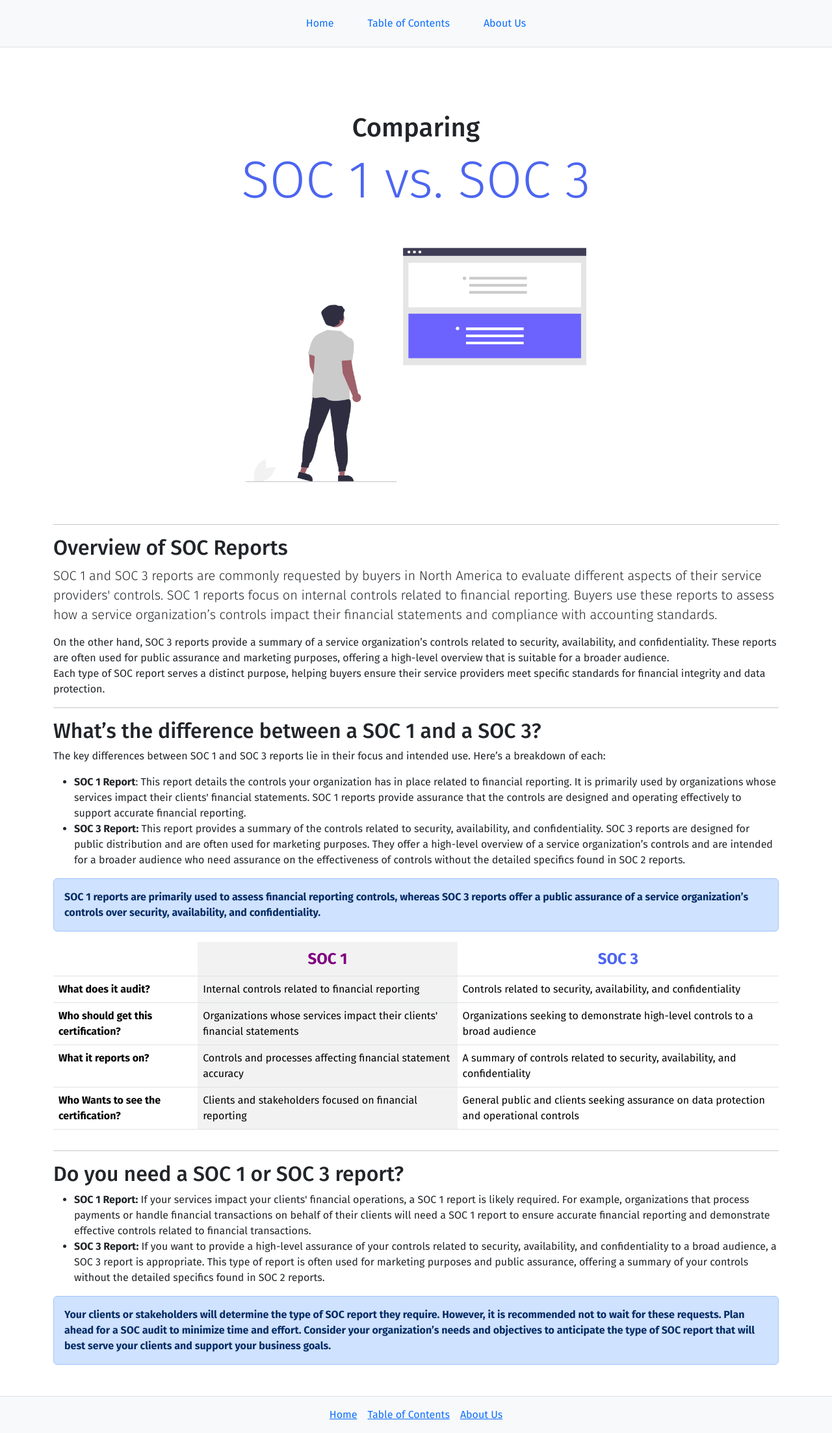
After one commit to jonnych6/CertificationWeb-2, a Flask app: page /comp_soc1_soc3 in a window 1280 px wide. The commit adds this page. Shown: the whole page at 65% size. Run offline with Flask 3, Linux system fonts and the light colour scheme.

Commit message:
add comp_soc1_soc3.html

```diff
--- a/app.py
+++ b/app.py
@@ -87,5 +87,9 @@ def soc3_checklist():
 def comp_soc1_soc2():
     return render_template('/SOCx/comp_soc1_soc2.html')
 
+@app.route('/comp_soc1_soc3')
+def comp_soc1_soc3():
+    return render_template('/SOCx/comp_soc1_soc3.html')
+
 if __name__ == '__main__':
     app.run(debug=True)
--- /dev/null
+++ b/templates/SOCx/comp_soc1_soc3.html
@@ -0,0 +1,150 @@
+{% extends "layout.html" %} {% block title %}Resources{% endblock %} {% block
+content %}
+
+<div class="container text-center" style="margin-top: 100px">
+  <h1>Comparing</h1>
+  <h1 class="display-1" style="color: #4c65f0">SOC 1 vs. SOC 3</h1>
+  <img
+    src="static\images\SOCx\comp_soc1_soc3.png"
+    style="width: 60%; height: auto"
+  />
+  <hr />
+</div>
+
+<div class="container">
+  <div class="col">
+    <h2>Overview of SOC Reports</h2>
+    <p class="lead">
+      SOC 1 and SOC 3 reports are commonly requested by buyers in North America
+      to evaluate different aspects of their service providers' controls. SOC 1
+      reports focus on internal controls related to financial reporting. Buyers
+      use these reports to assess how a service organization’s controls impact
+      their financial statements and compliance with accounting standards.
+    </p>
+    On the other hand, SOC 3 reports provide a summary of a service
+    organization’s controls related to security, availability, and
+    confidentiality. These reports are often used for public assurance and
+    marketing purposes, offering a high-level overview that is suitable for a
+    broader audience. <br />Each type of SOC report serves a distinct purpose,
+    helping buyers ensure their service providers meet specific standards for
+    financial integrity and data protection.
+    <hr />
+    <h2>What’s the difference between a SOC 1 and a SOC 3?</h2>
+    <p>
+      The key differences between SOC 1 and SOC 3 reports lie in their focus and
+      intended use. Here’s a breakdown of each:
+    </p>
+    <ul>
+      <li>
+        <strong>SOC 1 Report</strong>: This report details the controls your
+        organization has in place related to financial reporting. It is
+        primarily used by organizations whose services impact their clients'
+        financial statements. SOC 1 reports provide assurance that the controls
+        are designed and operating effectively to support accurate financial
+        reporting.
+      </li>
+      <li>
+        <strong>SOC 3 Report:</strong> This report provides a summary of the
+        controls related to security, availability, and confidentiality. SOC 3
+        reports are designed for public distribution and are often used for
+        marketing purposes. They offer a high-level overview of a service
+        organization’s controls and are intended for a broader audience who need
+        assurance on the effectiveness of controls without the detailed
+        specifics found in SOC 2 reports.
+      </li>
+    </ul>
+    <div class="alert alert-primary" role="alert">
+      <strong
+        >SOC 1 reports are primarily used to assess financial reporting
+        controls, whereas SOC 3 reports offer a public assurance of a service
+        organization’s controls over security, availability, and
+        confidentiality.</strong
+      >
+    </div>
+    <div class="d-flex justify-content-center">
+      <table class="table table-striped-columns table-hover">
+        <thead>
+          <tr>
+            <th scope="col"></th>
+            <th scope="col" class="comp_style_header" style="color: purple">
+              SOC 1
+            </th>
+            <th scope="col" class="comp_style_header" style="color: #4c65f0">
+              SOC 3
+            </th>
+          </tr>
+        </thead>
+        <tbody>
+          <tr>
+            <th scope="row">What does it audit?</th>
+            <td>Internal controls related to financial reporting</td>
+            <td>
+              Controls related to security, availability, and confidentiality
+            </td>
+          </tr>
+          <tr>
+            <th scope="row">Who should get this certification?</th>
+            <td>
+              Organizations whose services impact their clients' financial
+              statements
+            </td>
+            <td>
+              Organizations seeking to demonstrate high-level controls to a
+              broad audience
+            </td>
+          </tr>
+          <tr>
+            <th scope="row">What it reports on?</th>
+            <td>
+              Controls and processes affecting financial statement accuracy
+            </td>
+            <td>
+              A summary of controls related to security, availability, and
+              confidentiality
+            </td>
+          </tr>
+          <tr>
+            <th scope="row">Who Wants to see the certification?</th>
+            <td>Clients and stakeholders focused on financial reporting</td>
+            <td>
+              General public and clients seeking assurance on data protection
+              and operational controls
+            </td>
+          </tr>
+        </tbody>
+      </table>
+    </div>
+    <hr />
+    <h2>Do you need a SOC 1 or SOC 3 report?</h2>
+    <ul>
+      <li>
+        <strong>SOC 1 Report:</strong> If your services impact your clients'
+        financial operations, a SOC 1 report is likely required. For example,
+        organizations that process payments or handle financial transactions on
+        behalf of their clients will need a SOC 1 report to ensure accurate
+        financial reporting and demonstrate effective controls related to
+        financial transactions.
+      </li>
+      <li>
+        <strong>SOC 3 Report:</strong> If you want to provide a high-level
+        assurance of your controls related to security, availability, and
+        confidentiality to a broad audience, a SOC 3 report is appropriate. This
+        type of report is often used for marketing purposes and public
+        assurance, offering a summary of your controls without the detailed
+        specifics found in SOC 2 reports.
+      </li>
+    </ul>
+    <div class="alert alert-primary" role="alert">
+      <strong
+        >Your clients or stakeholders will determine the type of SOC report they
+        require. However, it is recommended not to wait for these requests. Plan
+        ahead for a SOC audit to minimize time and effort. Consider your
+        organization’s needs and objectives to anticipate the type of SOC report
+        that will best serve your clients and support your business
+        goals.</strong
+      >
+    </div>
+  </div>
+</div>
+
+{% endblock %}
--- a/templates/home.html
+++ b/templates/home.html
@@ -228,5 +228,4 @@ content %}
     </div>
   </div>
 </main>
-
 {% endblock %}
--- a/templates/individual_certs/SOC1.html
+++ b/templates/individual_certs/SOC1.html
@@ -206,7 +206,11 @@ content %}
                     >SOC1 VS SOC2</a
                   >
                 </li>
-                <li class="list-group-item">SOC1 vs SOC3</li>
+                <li class="list-group-item">
+                  <a href="{{ url_for('comp_soc1_soc3') }}" class="card-link"
+                    >SOC1 VS SOC3</a
+                  >
+                </li>
                 <li class="list-group-item">SOC1 vs SOC2 vs SOC3</li>
               </ul>
             </div>
```
Also changed, not shown: static/images/SOCx/comp_soc1_soc3.png (added).
